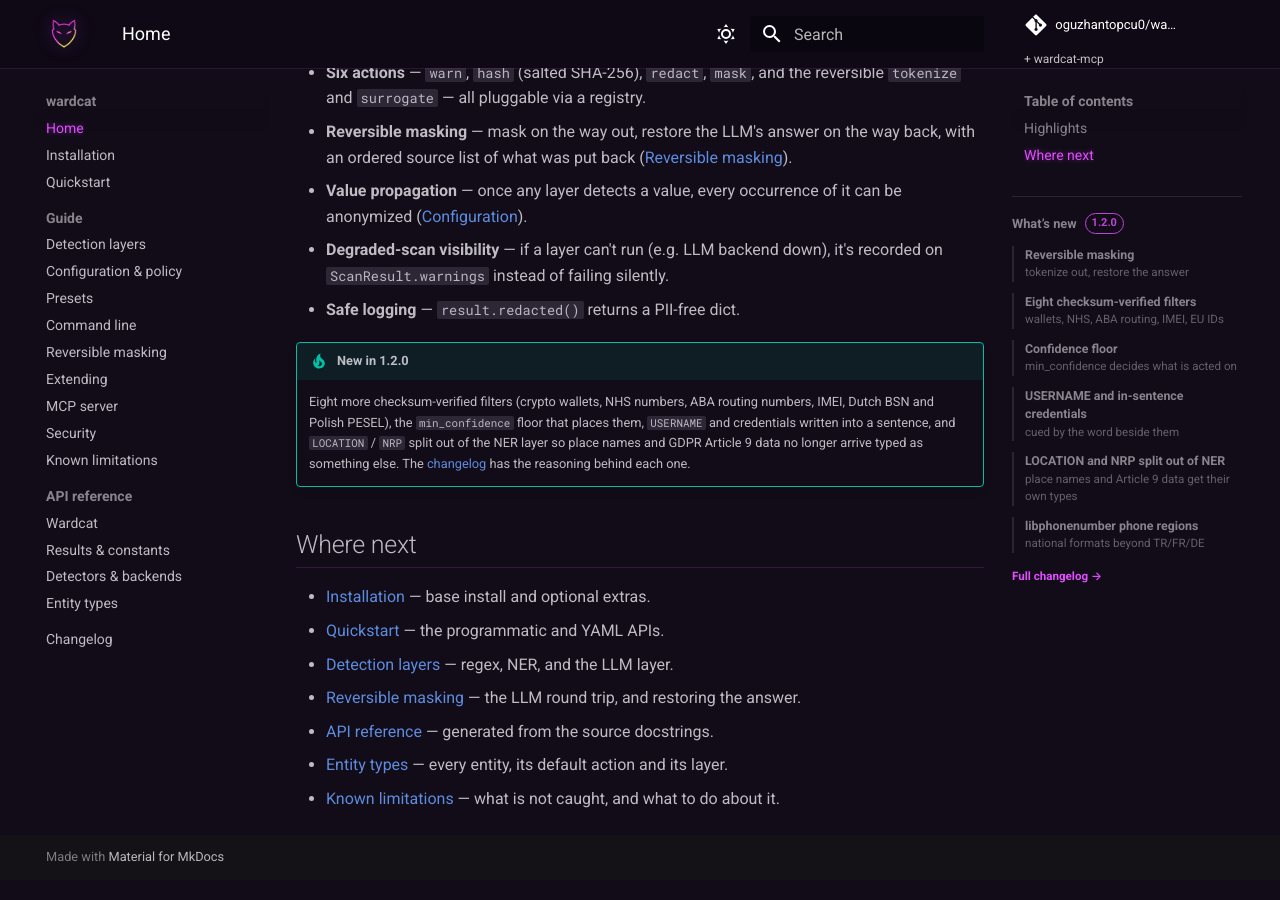
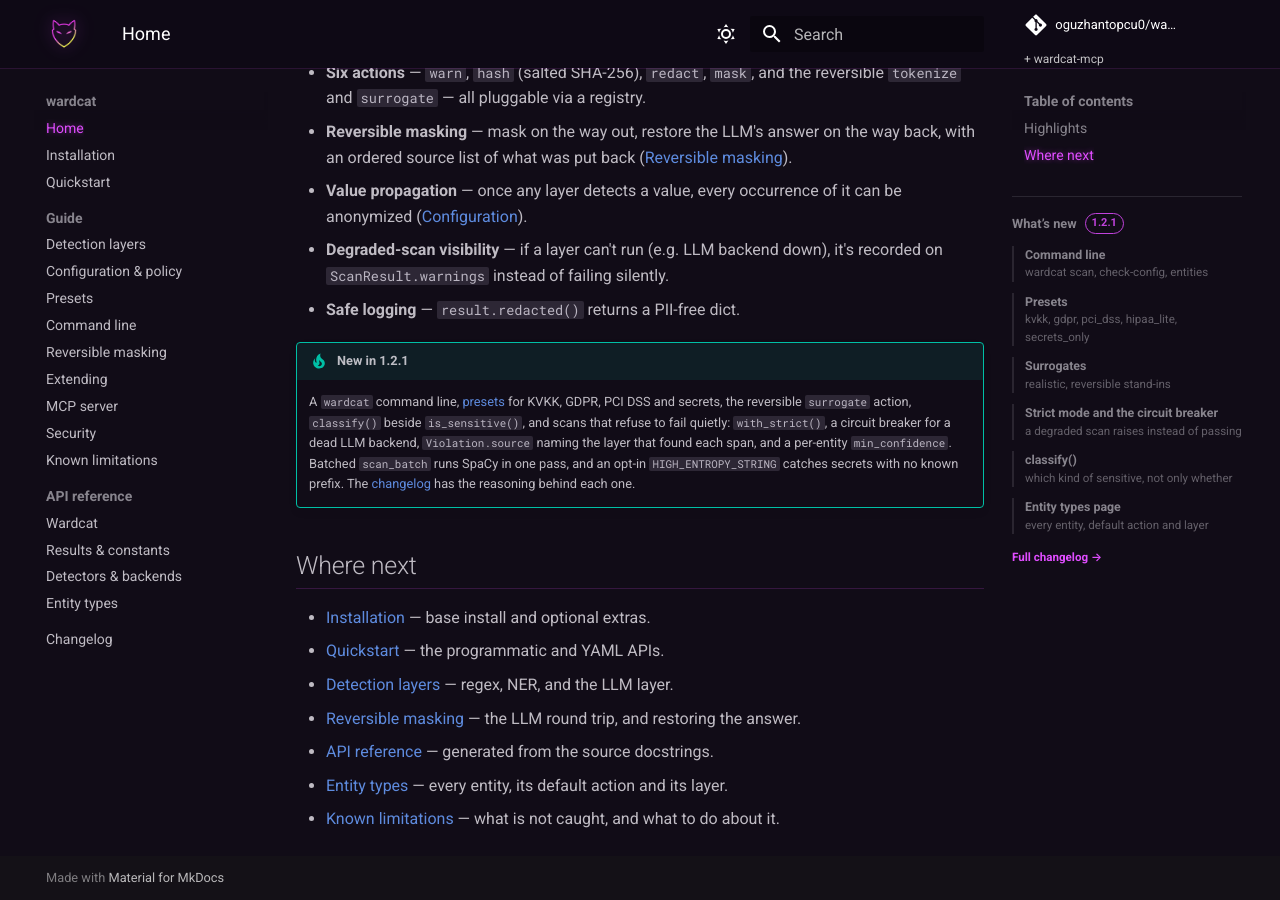
Before and after one commit to oguzhantopcu0/wardcat, an MkDocs documentation site: the page built from docs/index.md, in a window 1280 px wide and 900 px high, scrolled down 1662 px. Built offline with MkDocs 1.6.1 and Material for MkDocs 9.7.7, drawn with Linux system fonts in a browser that asks for light colours; comment, search, counter and statistics services are not loaded.

Commit message:
release: 1.2.1
Cut the [Unreleased] section as 1.2.1: strict mode, the LLM circuit
breaker, presets, the wardcat command line, classify(), the surrogate
action, Violation.source and sanitized offsets, per-entity
min_confidence, HIGH_ENTROPY_STRING, batched scan_batch, the NER span
cleanup and cued-phone work, and the README rewrite. The docs "What's
new" card and the index tip now describe this release, and the
changelog's compare links, which had stopped at 1.1.1, cover 1.1.2,
1.2.0 and 1.2.1.

```diff
--- a/docs/index.md
+++ b/docs/index.md
@@ -75,13 +75,15 @@
   it's recorded on `ScanResult.warnings` instead of failing silently.
 - **Safe logging** — `result.redacted()` returns a PII-free dict.
 
-!!! tip "New in 1.2.0"
-    Eight more checksum-verified filters (crypto wallets, NHS numbers, ABA
-    routing numbers, IMEI, Dutch BSN and Polish PESEL), the `min_confidence`
-    floor that places them, `USERNAME` and credentials written into a sentence,
-    and `LOCATION` / `NRP` split out of the NER layer so place names and GDPR
-    Article 9 data no longer arrive typed as something else. The
-    [changelog](changelog.md) has the reasoning behind each one.
+!!! tip "New in 1.2.1"
+    A `wardcat` command line, [presets](guide/presets.md) for KVKK, GDPR,
+    PCI DSS and secrets, the reversible `surrogate` action, `classify()` beside
+    `is_sensitive()`, and scans that refuse to fail quietly: `with_strict()`,
+    a circuit breaker for a dead LLM backend, `Violation.source` naming the
+    layer that found each span, and a per-entity `min_confidence`. Batched
+    `scan_batch` runs SpaCy in one pass, and an opt-in `HIGH_ENTROPY_STRING`
+    catches secrets with no known prefix. The [changelog](changelog.md) has the
+    reasoning behind each one.
 
 ## Where next
 
--- a/mkdocs.yml
+++ b/mkdocs.yml
@@ -38,26 +38,26 @@
 # Keep it to the handful of changes worth interrupting a reader for; the card
 # links to the changelog for the rest.
 extra:
-  whats_new_version: "1.2.0"
+  whats_new_version: "1.2.1"
   whats_new:
-    - title: Reversible masking
-      note: tokenize out, restore the answer
-      link: guide/reversible/
-    - title: Eight checksum-verified filters
-      note: wallets, NHS, ABA routing, IMEI, EU IDs
-      link: guide/layers/#regex
-    - title: Confidence floor
-      note: min_confidence decides what is acted on
-      link: guide/configuration/#confidence-floor
-    - title: USERNAME and in-sentence credentials
-      note: cued by the word beside them
-      link: guide/layers/#regex
-    - title: LOCATION and NRP split out of NER
-      note: place names and Article 9 data get their own types
-      link: guide/layers/#spacy-ner-ner
-    - title: libphonenumber phone regions
-      note: national formats beyond TR/FR/DE
-      link: guide/configuration/#phone-regions
+    - title: Command line
+      note: wardcat scan, check-config, entities
+      link: guide/cli/
+    - title: Presets
+      note: kvkk, gdpr, pci_dss, hipaa_lite, secrets_only
+      link: guide/presets/
+    - title: Surrogates
+      note: realistic, reversible stand-ins
+      link: guide/reversible/#surrogates-realistic-stand-ins
+    - title: Strict mode and the circuit breaker
+      note: a degraded scan raises instead of passing
+      link: guide/configuration/#strict-mode-refuse-a-degraded-scan
+    - title: classify()
+      note: which kind of sensitive, not only whether
+      link: guide/layers/#semantic-sensitivity-gate-is_sensitive
+    - title: Entity types page
+      note: every entity, default action and layer
+      link: reference/entities/
 
 validation:
   anchors: warn
--- a/pyproject.toml
+++ b/pyproject.toml
@@ -1,6 +1,6 @@
 [project]
 name = "wardcat"
-version = "1.2.0"
+version = "1.2.1"
 description = "On-prem detection & anonymization of PII and sensitive data for LLM inputs — hybrid regex + NER + local LLM"
 readme = "README.md"
 requires-python = ">=3.11"
--- a/src/wardcat/__init__.py
+++ b/src/wardcat/__init__.py
@@ -48,7 +48,7 @@
 try:
     __version__: str = version("wardcat")
 except PackageNotFoundError:
-    __version__ = "1.2.0"  # development environment fallback
+    __version__ = "1.2.1"  # development environment fallback
 
 __all__ = [
     "Wardcat",
```
Also changed, not shown: CHANGELOG.md (+14 -11 lines), 1 other file.
